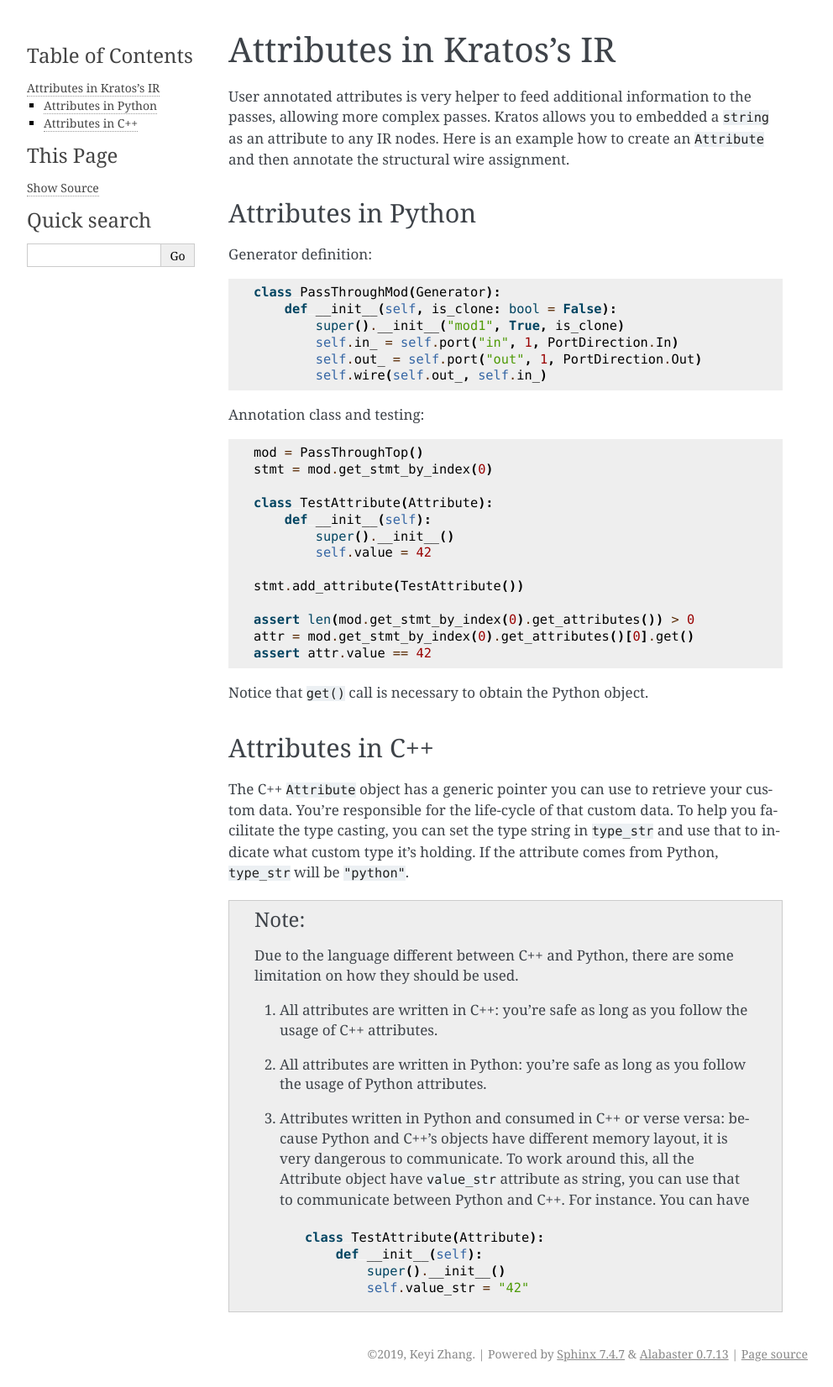
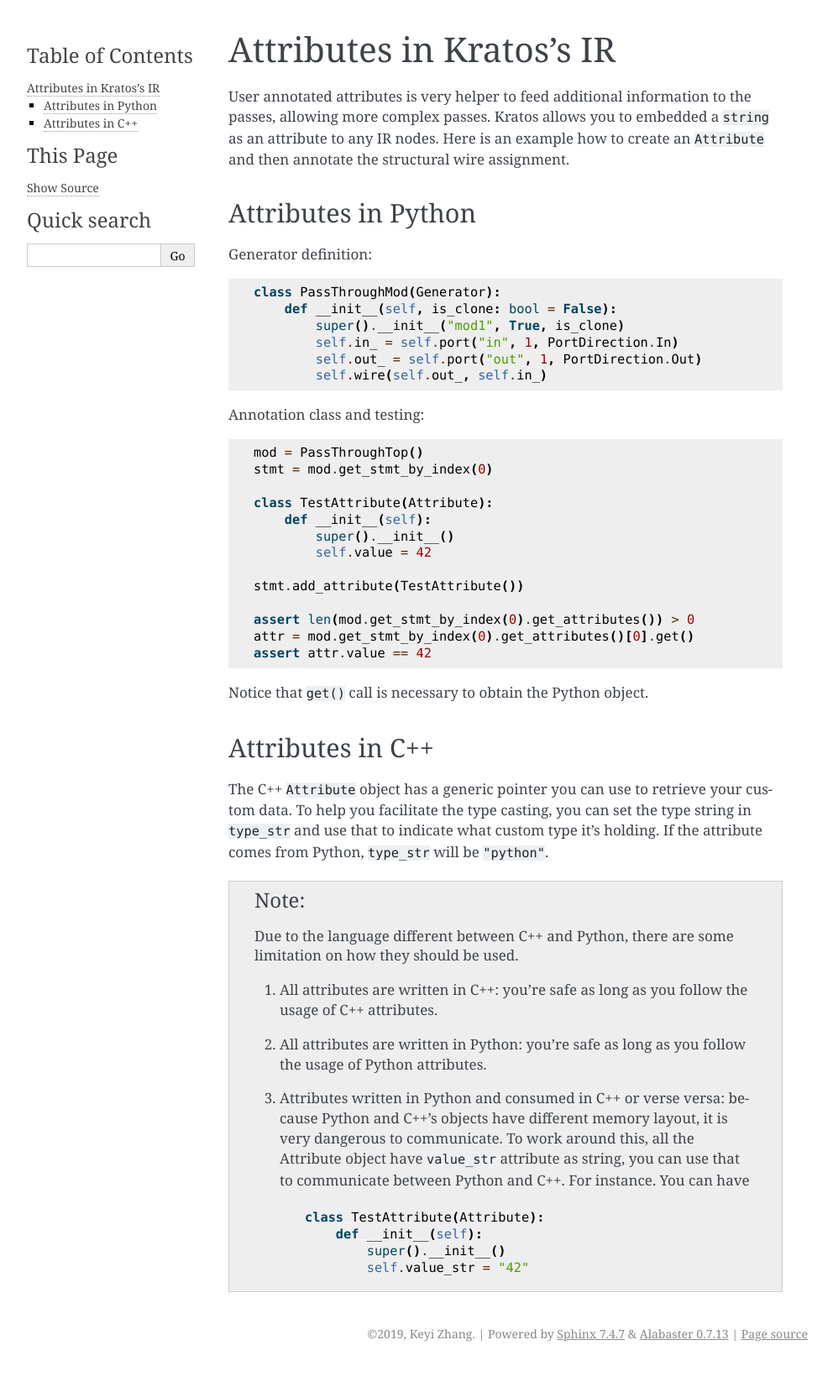
Before and after one commit to Kuree/kratos, a Sphinx documentation site: the page built from docs/advanced/attributes.rst, in a window 1280 px wide. Shown: the whole page at 84% size, without its empty margins (148-1140 px from the left). Built offline with Sphinx 7.4.7, drawn with Linux system fonts in a browser that asks for light colours; after the commit the page ends 1628 px from its top, so only the background shows below that.

Commit message:
rename test_ast to test_ir; better ir attribute memory management

```diff
--- a/docs/advanced/attributes.rst
+++ b/docs/advanced/attributes.rst
@@ -46,8 +46,7 @@
 =================
 
 The C++ ``Attribute`` object has a generic pointer you can use to
-retrieve your custom data. You're responsible for the life-cycle of
-that custom data. To help you facilitate the type casting, you
+retrieve your custom data. To help you facilitate the type casting, you
 can set the type string in ``type_str`` and use that to indicate
 what custom type it's holding. If the attribute comes from Python,
 ``type_str`` will be ``"python"``.
```
Also changed, not shown: 4 other files.
